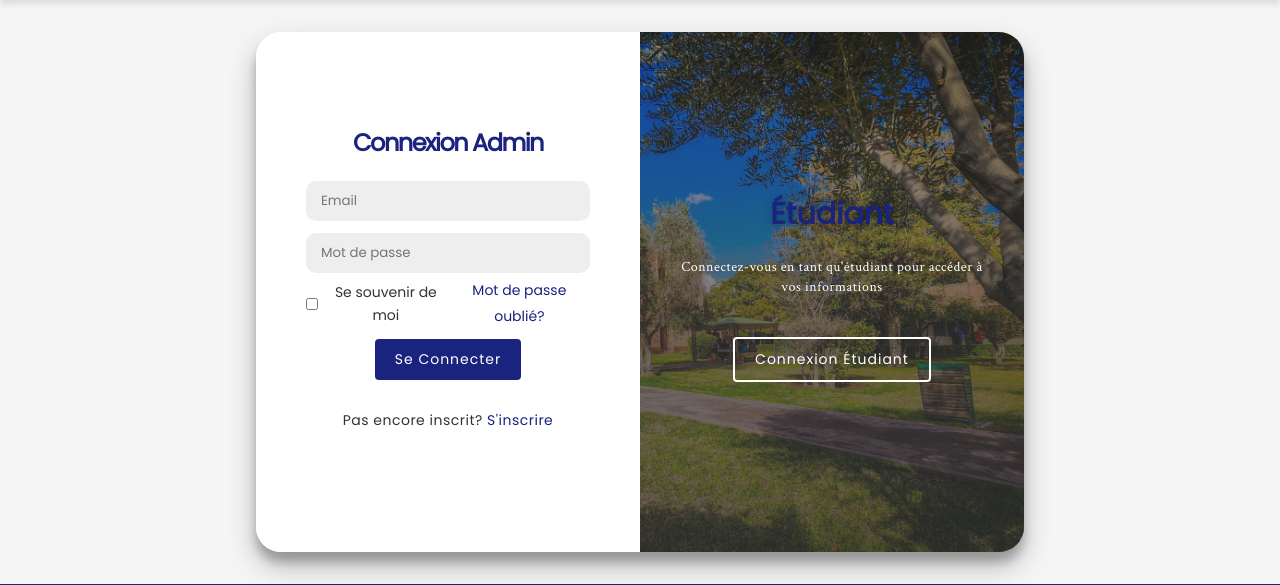
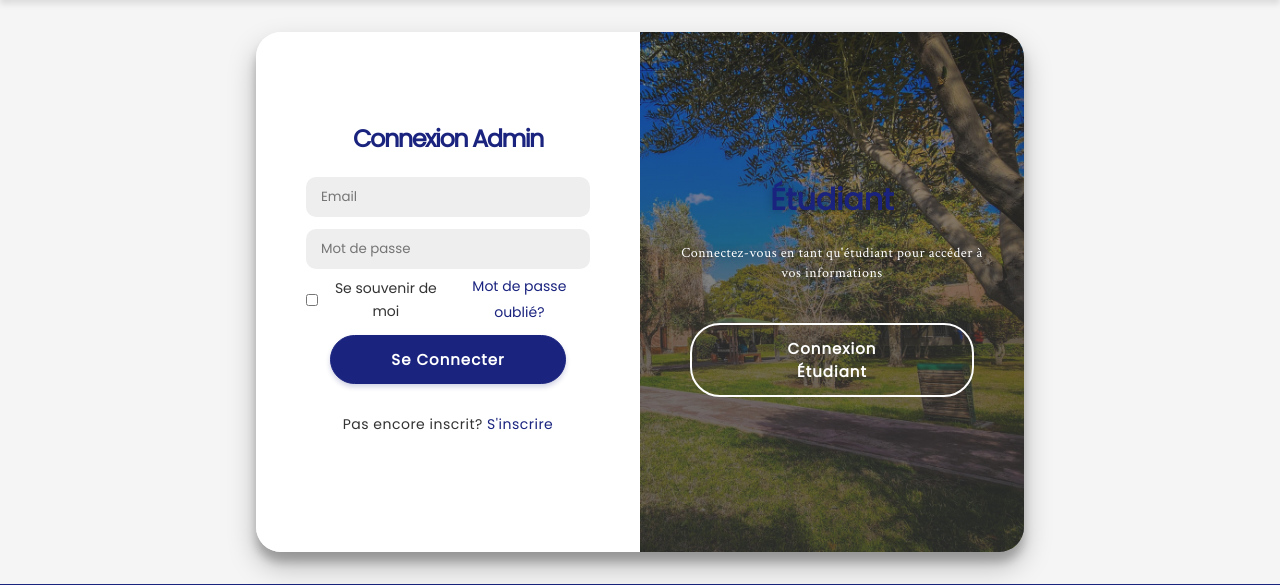
Before and after one commit to Bahaeeddine15/gestion-absences, a PHP site: page /index.php in a window 1280 px wide. Shown: the part 94-679 px from the top of the page. Run offline with PHP 8.4, Linux system fonts and the light colour scheme; some libraries are stand-ins or nearby versions; some web fonts are replaced.

Commit message:
added some changes

```diff
--- a/assets/style.css
+++ b/assets/style.css
@@ -417,41 +417,125 @@ footer {
   outline: none;
 }
 
-button.ghost {
+/* Button Styles in Login/Registration Forms */
+.login-btn {
+  border-radius: 30px;
+  border: 1px solid #1a237e;
+  background-color: #1a237e;
+  color: #fff;
+  font-size: 15px;
+  font-weight: 700;
+  margin: 10px;
+  padding: 12px 60px;
+  letter-spacing: 1px;
+  text-transform: capitalize;
+  transition: 0.3s ease-in-out;
+  cursor: pointer;
+  font-family: "Poppins", sans-serif;
+  box-shadow: 0 3px 5px rgba(26, 35, 126, 0.2);
+}
+
+.login-btn:hover {
+  letter-spacing: 2px;
+  box-shadow: 0 5px 15px rgba(26, 35, 126, 0.3);
+  transform: translateY(-2px);
+}
+
+.login-btn:active {
+  transform: scale(0.95);
+}
+
+.login-btn:focus {
+  outline: none;
+}
+
+/* Ghost button styles (used in the overlay panels) */
+.ghost-btn {
   background-color: transparent;
   border: 2px solid #fff;
   color: #fff;
+  border-radius: 30px;
+  font-size: 15px;
+  font-weight: 700;
+  margin: 10px;
+  padding: 12px 60px;
+  letter-spacing: 1px;
+  text-transform: capitalize;
+  transition: 0.3s ease-in-out;
+  cursor: pointer;
+  font-family: "Poppins", sans-serif;
+  position: relative;
+  overflow: hidden;
 }
 
-button.ghost i {
+.ghost-btn:hover {
+  letter-spacing: 2px;
+  box-shadow: 0 5px 15px rgba(255, 255, 255, 0.2);
+  transform: translateY(-2px);
+}
+
+.ghost-btn:after {
+  content: "";
+  position: absolute;
+  top: 50%;
+  left: 50%;
+  width: 5px;
+  height: 5px;
+  background: rgba(255, 255, 255, 0.5);
+  opacity: 0;
+  border-radius: 100%;
+  transform: scale(1, 1) translate(-50%);
+  transform-origin: 50% 50%;
+}
+
+.ghost-btn:hover:after {
+  animation: ripple 1s ease-out;
+}
+
+.ghost-btn i {
   position: absolute;
   opacity: 1;
   transition: 0.3s ease-in-out;
 }
 
-button.ghost i.register,
-button.ghost i.login {
+.ghost-btn i.register,
+.ghost-btn i.login {
   position: absolute;
   top: 50%;
   transform: translateY(-50%);
 }
 
-button.ghost i.register {
+.ghost-btn i.register {
   right: 70px;
 }
 
-button.ghost i.login {
+.ghost-btn i.login {
   left: 30px;
 }
 
-button.ghost:hover i.register {
+.ghost-btn:hover i.register {
   right: 40px;
   opacity: 1;
 }
 
-button.ghost:hover i.login {
+.ghost-btn:hover i.login {
   left: 40px;
   opacity: 1;
+}
+
+@keyframes ripple {
+  0% {
+    transform: scale(0, 0);
+    opacity: 0.5;
+  }
+  20% {
+    transform: scale(25, 25);
+    opacity: 0.3;
+  }
+  100% {
+    opacity: 0;
+    transform: scale(40, 40);
+  }
 }
 
 /* Content Area */
@@ -1013,3 +1112,114 @@ body.page-gestion-etudiants .form-section {
     grid-template-columns: 1fr;
   }
 }
+
+/* Fix for button styling issues */
+button[type="submit"],
+.form-container button[type="submit"] {
+  border-radius: 30px;
+  border: 1px solid #1a237e;
+  background-color: #1a237e;
+  color: #fff;
+  font-size: 15px;
+  font-weight: 700;
+  margin: 10px;
+  padding: 12px 60px;
+  letter-spacing: 1px;
+  text-transform: capitalize;
+  transition: 0.3s ease-in-out;
+  cursor: pointer;
+  font-family: "Poppins", sans-serif;
+  box-shadow: 0 3px 5px rgba(26, 35, 126, 0.2);
+}
+
+button[type="submit"]:hover,
+.form-container button[type="submit"]:hover {
+  letter-spacing: 2px;
+  box-shadow: 0 5px 15px rgba(26, 35, 126, 0.3);
+  transform: translateY(-2px);
+}
+
+/* Ensure overlay panel buttons work properly */
+.overlay-panel .ghost-btn {
+  background-color: transparent;
+  border: 2px solid #fff;
+  color: #fff;
+}
+
+/* Add missing styles that might not be applied */
+.btn,
+button.btn,
+.login-btn,
+button.login-btn,
+.ghost-btn,
+button.ghost-btn {
+  display: inline-block;
+  cursor: pointer;
+  text-align: center;
+  text-decoration: none;
+}
+
+/* Updated styling for edit and delete buttons */
+.btn-edit,
+.btn-delete {
+  border-radius: 30px;
+  padding: 8px 16px;
+  font-size: 14px;
+  font-weight: 500;
+  letter-spacing: 1px;
+  text-transform: capitalize;
+  transition: 0.3s ease-in-out;
+  cursor: pointer;
+  font-family: "Poppins", sans-serif;
+  box-shadow: 0 3px 5px rgba(0, 0, 0, 0.1);
+  display: inline-block;
+  text-decoration: none;
+  margin: 2px;
+  border: 1px solid;
+}
+
+/* Edit button - green theme */
+.btn-edit {
+  background-color: #4caf50;
+  color: white;
+  border-color: #4caf50;
+}
+
+.btn-edit:hover {
+  background-color: #3e8e41;
+  border-color: #3e8e41;
+  letter-spacing: 1.5px;
+  box-shadow: 0 5px 15px rgba(76, 175, 80, 0.3);
+  transform: translateY(-2px);
+}
+
+/* Delete button - red theme */
+.btn-delete {
+  background-color: #f44336;
+  color: white;
+  border-color: #f44336;
+}
+
+.btn-delete:hover {
+  background-color: #d32f2f;
+  border-color: #d32f2f;
+  letter-spacing: 1.5px;
+  box-shadow: 0 5px 15px rgba(244, 67, 54, 0.3);
+  transform: translateY(-2px);
+}
+
+.btn-edit:active,
+.btn-delete:active {
+  transform: scale(0.95);
+}
+
+.btn-edit:focus,
+.btn-delete:focus {
+  outline: none;
+}
+
+/* For proper spacing in table cells */
+td .btn-edit,
+td .btn-delete {
+  white-space: nowrap;
+}
--- a/index.php
+++ b/index.php
@@ -80,7 +80,7 @@ if ($_SERVER['REQUEST_METHOD'] === 'POST') {
                     <a href="reset_password.php">Mot de passe oublié?</a>
                 </div>
             </div>
-            <button type="submit" class="btn">Se connecter</button>
+            <button type="submit" class="login-btn">Se connecter</button>
             <div class="form-footer">
                 <p>Pas encore inscrit? <a href="register.php">S'inscrire</a></p>
             </div>
@@ -103,7 +103,7 @@ if ($_SERVER['REQUEST_METHOD'] === 'POST') {
                     <a href="reset_password.php">Mot de passe oublié?</a>
                 </div>
             </div>
-            <button type="submit" class="btn">Se connecter</button>
+            <button type="submit" class="login-btn">Se connecter</button>
             <div class="form-footer">
                 <p>Pas encore inscrit? <a href="register.php">S'inscrire</a></p>
             </div>
@@ -116,7 +116,7 @@ if ($_SERVER['REQUEST_METHOD'] === 'POST') {
             <div class="overlay-panel overlay-left">
                 <h1 class="title">Admin</h1>
                 <p>Connectez-vous en tant qu'administrateur pour gérer le système</p>
-                <button class="ghost btn" id="login">
+                <button class="ghost-btn" id="login">
                     Connexion Admin
                     <i class="lni lni-arrow-left login"></i>
                 </button>
@@ -124,7 +124,7 @@ if ($_SERVER['REQUEST_METHOD'] === 'POST') {
             <div class="overlay-panel overlay-right">
                 <h1 class="title">Étudiant</h1>
                 <p>Connectez-vous en tant qu'étudiant pour accéder à vos informations</p>
-                <button class="ghost btn" id="register">
+                <button class="ghost-btn" id="register">
                     Connexion Étudiant
                     <i class="lni lni-arrow-right register"></i>
                 </button>
```
Also changed, not shown: other parts of assets/style.css (+30 -15 lines), register.php (+4 -4 lines).
